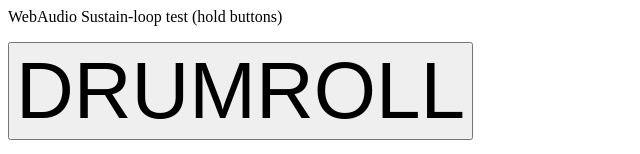
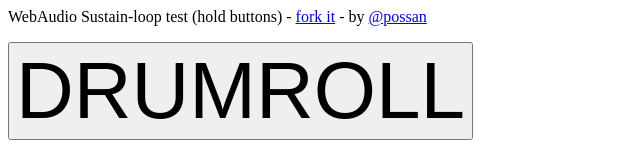
Before and after one commit to possan/sustain-js, a plain HTML site: page index.html in a window 1280 px wide. Shown: the top 154 px of the page, without its empty margins (0-640 px from the left). Drawn offline with Linux system fonts and the light colour scheme; no server answers.

Commit message:
Added readme, updated example

```diff
--- a/index.html
+++ b/index.html
@@ -10,7 +10,7 @@
 	</style>
 </head>
 <body>
-	<p>WebAudio Sustain-loop test (hold buttons)</p>
+	<p>WebAudio Sustain-loop test (hold buttons) - <a href="https://github.com/possan/sustain-js">fork it</a> - by <a href="https://twitter.com/possan">@possan</a></p>
 	<p><button id="drumroll">DRUMROLL</button></p>
 	<p><button id="sheeit">SHEEIT</button></p>
 
```
Also changed, not shown: 1 other file.
